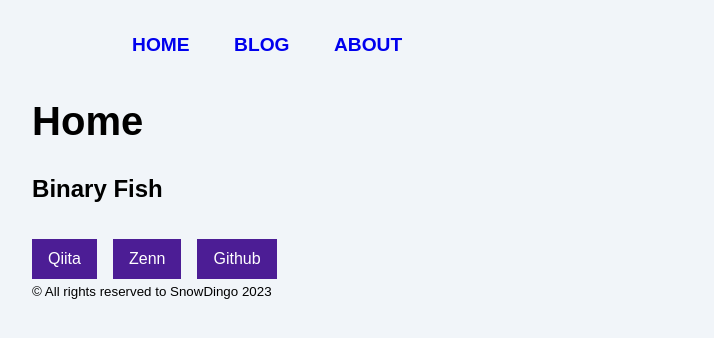
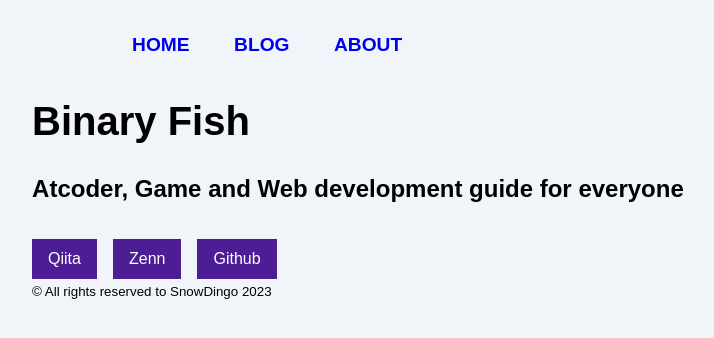
Before and after one commit to SnowDingo/BinaryFishBlog, an Astro site: page / in a window 1280 px wide. Shown: the whole page, without its empty margins (268-982 px from the left). Built offline with nearby package versions, Linux system fonts and the light colour scheme; Astro itself is replaced by a stand-in of ours.

Commit message:
followed layout

```diff
--- /dev/null
+++ b/src/layouts/Base-Layouts.astro
@@ -0,0 +1,24 @@
+---
+import Header from '../components/Header.astro';
+import Footer from '../components/Footer.astro';
+import '../styles/global.css';
+const {pageTitle} = Astro.props;
+---
+<html lang="en">
+  <head>
+    <meta charset="utf-8" />
+    <link rel="icon" type="image/svg+xml" href="/favicon.svg" />
+    <meta name="viewport" content="width=device-width" />
+    <meta name="generator" content={Astro.generator} />
+    <title>{pageTitle}</title>
+  </head>
+  <body>
+    <Header />
+    <h1>{pageTitle}</h1>
+    <slot />
+    <Footer />
+    <script>
+      import "../scripts/Menu.js";
+    </script>
+  </body>
+</html>
--- a/src/pages/index.astro
+++ b/src/pages/index.astro
@@ -1,27 +1,7 @@
 ---
-import '../styles/global.css';
-//ナビゲーション
-import Header from '../components/Header.astro';
-import Footer from '../components/Footer.astro';
-const pageTitle = "Home"
-
+import BaseLayout from '../layouts/Base-Layouts.astro';
+const pageTitle = "Binary Fish";
 ---
-
-<html lang="en">
-	<head>
-		<meta charset="utf-8" />
-		<link rel="icon" type="image/svg+xml" href="/favicon.svg" />
-		<meta name="viewport" content="width=device-width" />
-		<meta name="generator" content={Astro.generator} />
-		<title>{pageTitle}</title>
-	</head>
-	<body>
-		<Header />
-		<h1>{pageTitle}</h1>
-		<h2>Binary Fish</h2>
-		<Footer />
-		<script>
-			import '../scripts/Menu';
-		  </script>
-	</body>
-</html>
+<BaseLayout pageTitle={pageTitle}>
+  <h2>Atcoder, Game and Web development guide for everyone </h2>
+</BaseLayout>
```
